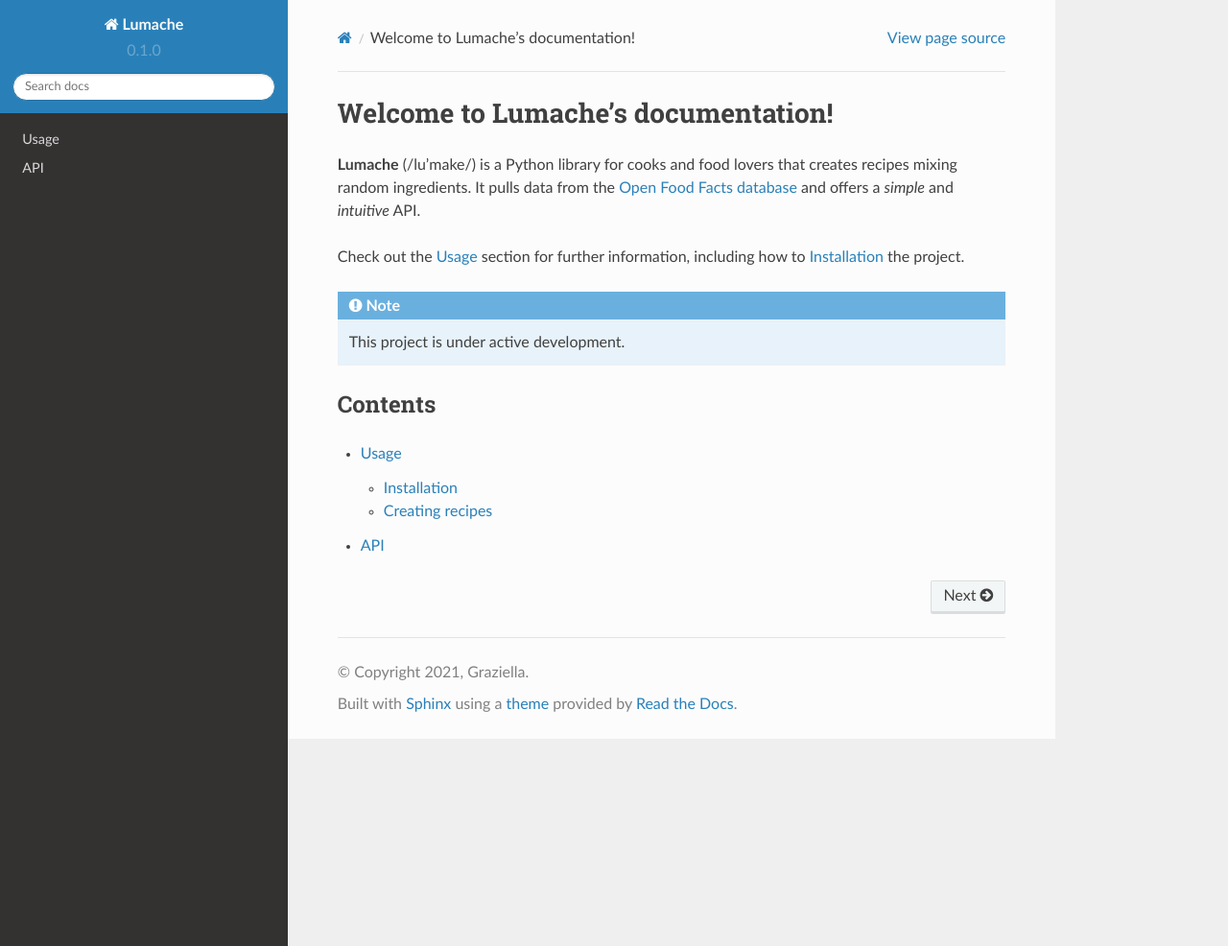
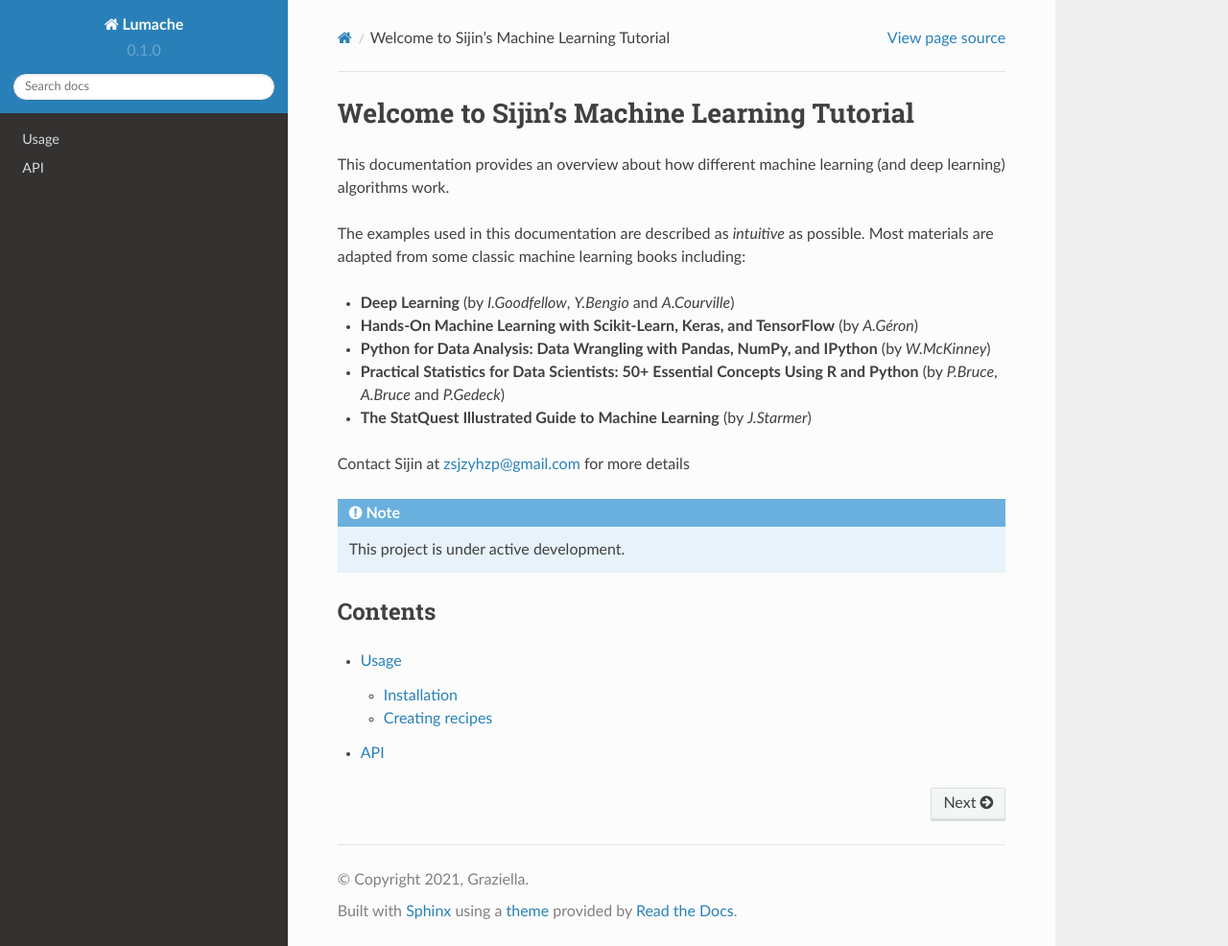
Before and after one commit to jzanetti/Sijin_ML, a Sphinx documentation site: the page built from docs/source/index.rst, in a window 1280 px wide and 986 px high. Shown: the whole window at 96% size. Built offline with Sphinx 7.4.7 and the Read the Docs theme 2.0.0, drawn with Linux system fonts in a browser that asks for light colours.

Commit message:
Update index.rst

```diff
--- a/docs/source/index.rst
+++ b/docs/source/index.rst
@@ -1,13 +1,17 @@
-Welcome to Lumache's documentation!
+Welcome to Sijin's Machine Learning Tutorial
 ===================================
 
-**Lumache** (/lu'make/) is a Python library for cooks and food lovers
-that creates recipes mixing random ingredients.
-It pulls data from the `Open Food Facts database <https://world.openfoodfacts.org/>`_
-and offers a *simple* and *intuitive* API.
+This documentation provides an overview about how different machine learning (and deep learning) algorithms work.
 
-Check out the :doc:`usage` section for further information, including
-how to :ref:`installation` the project.
+The examples used in this documentation are described as *intuitive* as possible. Most materials are adapted from some classic machine learning books including:
+
+* **Deep Learning** (by *I.Goodfellow*, *Y.Bengio* and *A.Courville*)
+* **Hands-On Machine Learning with Scikit-Learn, Keras, and TensorFlow** (by *A.Géron*)
+* **Python for Data Analysis: Data Wrangling with Pandas, NumPy, and IPython** (by *W.McKinney*)
+* **Practical Statistics for Data Scientists: 50+ Essential Concepts Using R and Python** (by *P.Bruce*, *A.Bruce* and *P.Gedeck*)
+* **The StatQuest Illustrated Guide to Machine Learning** (by *J.Starmer*)
+
+Contact Sijin at zsjzyhzp@gmail.com for more details
 
 .. note::
 
```
